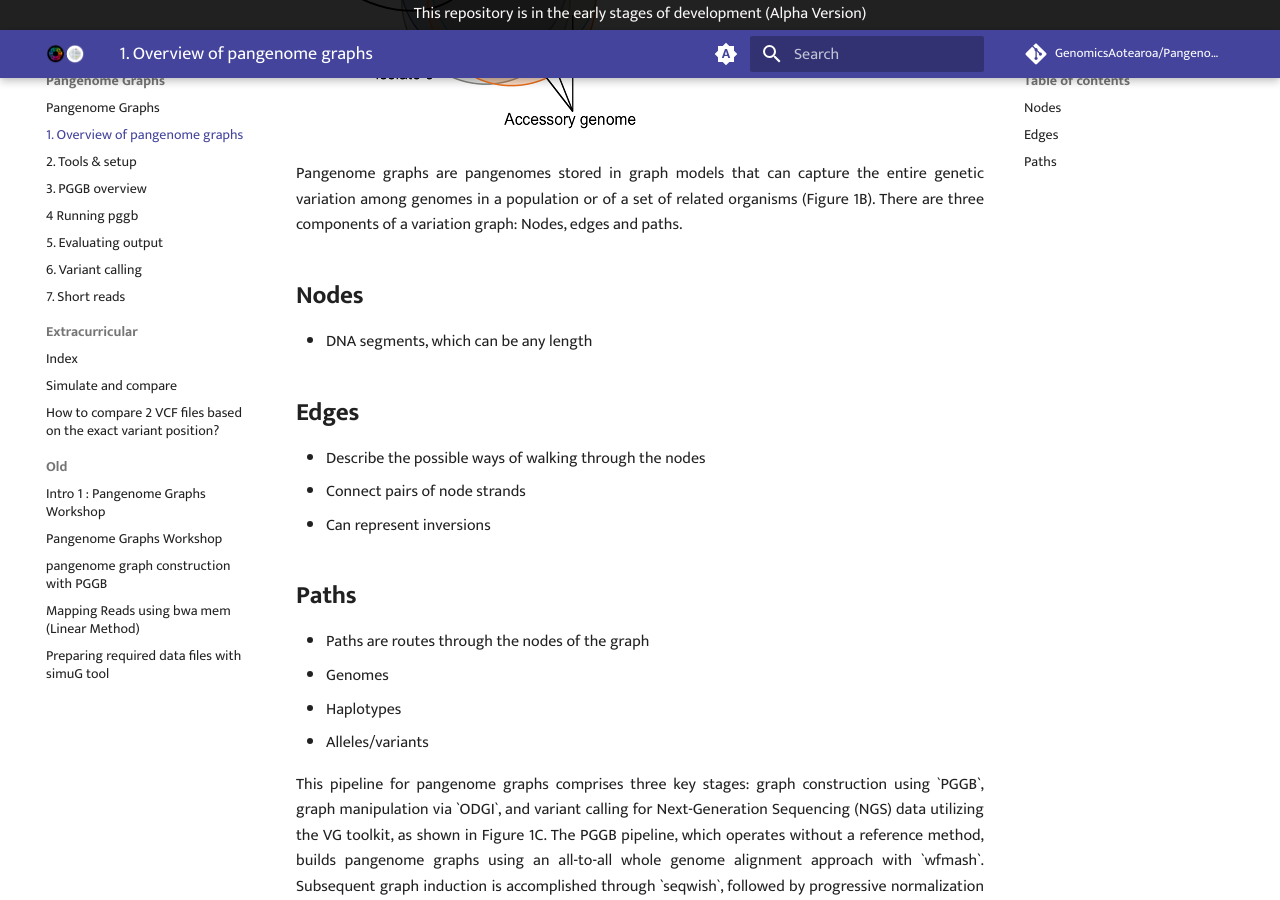
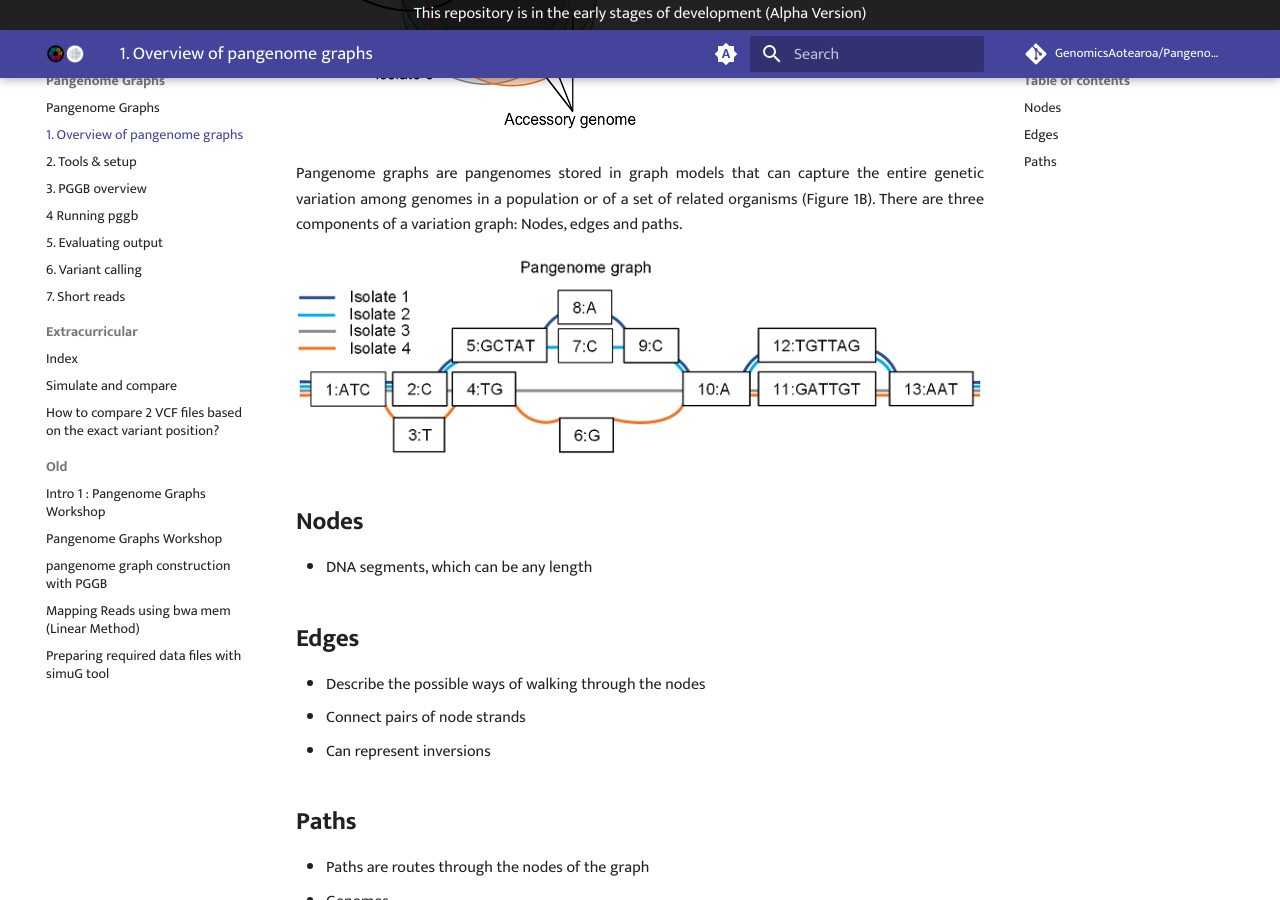
Before and after one commit to GenomicsAotearoa/Pangenome-Graphs-Workshop, an MkDocs documentation site: the page built from docs/1_Introduction_to_pangenomegraphs.md, in a window 1280 px wide and 900 px high, scrolled down 511 px. Built offline with MkDocs 1.6.1 and Material for MkDocs 9.7.7, drawn with Linux system fonts in a browser that asks for light colours; comment, search, counter and statistics services are not loaded.

Commit message:
Update 1_Introduction_to_pangenomegraphs.md

```diff
--- a/docs/1_Introduction_to_pangenomegraphs.md
+++ b/docs/1_Introduction_to_pangenomegraphs.md
@@ -9,6 +9,8 @@ A pangenome is defined as the comprehensive collection of whole-genome sequences
 <p align="justify">
 Pangenome graphs are pangenomes stored in graph models that can capture the entire genetic variation among genomes in a population or of a set of related organisms (Figure 1B). There are three components of a variation graph: Nodes, edges and paths.
 </p>
+
+![bacterial-pangenome](theme_figures/pangenome-graph-small.png)
 
 ## **Nodes**
 - DNA segments, which can be any length
```
